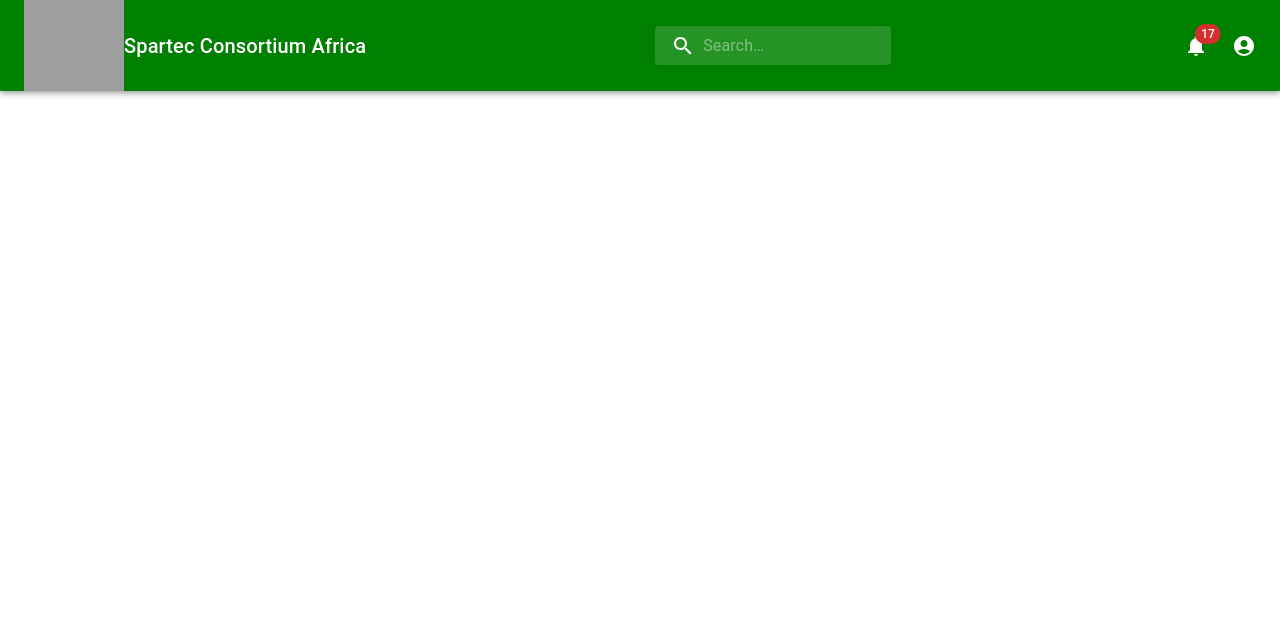
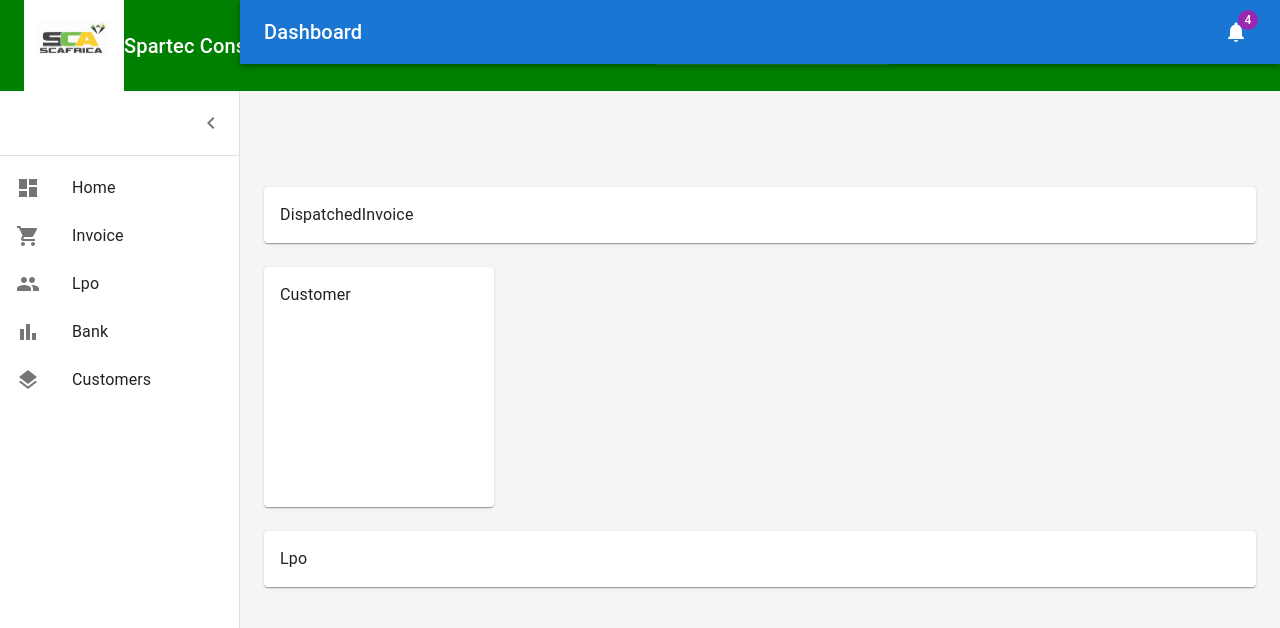
Before and after one commit to dohd/SCA-Track, a React (Create React App) app in the folder scainvoice/: page / in a window 1280 px wide. Shown: the top 628 px of the page. Built offline with nearby package versions, Linux system fonts and the light colour scheme; grey boxes are pictures that could not be loaded.

Commit message:
added sidebar

```diff
--- a/scainvoice/src/App.js
+++ b/scainvoice/src/App.js
@@ -1,10 +1,12 @@
 
 import './App.css';
 import Topbar from "./components/Topbar"
+import Sidebar from "./components/sidebar/Sidebar"
 function App() {
   return (
     <>
     <Topbar/>
+    <Sidebar/>
     </>
   );
 }
--- /dev/null
+++ b/scainvoice/src/components/pages/Customer.jsx
@@ -0,0 +1,7 @@
+import React from 'react'
+
+export default function Customer() {
+  return (
+    <div>Customer</div>
+  )
+}
--- /dev/null
+++ b/scainvoice/src/components/pages/Invoice/DispatchedInvoice.jsx
@@ -0,0 +1,7 @@
+import React from 'react'
+
+export default function DispatchedInvoice() {
+  return (
+    <div>DispatchedInvoice</div>
+  )
+}
--- /dev/null
+++ b/scainvoice/src/components/pages/Lpo.jsx
@@ -0,0 +1,7 @@
+import React from 'react'
+
+export default function Lpo() {
+  return (
+    <div>Lpo</div>
+  )
+}
--- /dev/null
+++ b/scainvoice/src/components/sidebar/ListItems.jsx
@@ -0,0 +1,46 @@
+import * as React from 'react';
+import ListItemButton from '@mui/material/ListItemButton';
+import ListItemIcon from '@mui/material/ListItemIcon';
+import ListItemText from '@mui/material/ListItemText';
+
+import DashboardIcon from '@mui/icons-material/Dashboard';
+import ShoppingCartIcon from '@mui/icons-material/ShoppingCart';
+import PeopleIcon from '@mui/icons-material/People';
+import BarChartIcon from '@mui/icons-material/BarChart';
+import LayersIcon from '@mui/icons-material/Layers';
+
+
+export const mainListItems = (
+  <React.Fragment>
+    <ListItemButton>
+      <ListItemIcon>
+        <DashboardIcon />
+      </ListItemIcon>
+      <ListItemText primary="Home" />
+    </ListItemButton>
+    <ListItemButton>
+      <ListItemIcon>
+        <ShoppingCartIcon />
+      </ListItemIcon>
+      <ListItemText primary="Invoice" />
+    </ListItemButton>
+    <ListItemButton>
+      <ListItemIcon>
+        <PeopleIcon />
+      </ListItemIcon>
+      <ListItemText primary="Lpo" />
+    </ListItemButton>
+    <ListItemButton>
+      <ListItemIcon>
+        <BarChartIcon />
+      </ListItemIcon>
+      <ListItemText primary="Bank" />
+    </ListItemButton>
+    <ListItemButton>
+      <ListItemIcon>
+        <LayersIcon />
+      </ListItemIcon>
+      <ListItemText primary="Customers" />
+    </ListItemButton>
+  </React.Fragment>
+);
--- /dev/null
+++ b/scainvoice/src/components/sidebar/Sidebar.jsx
@@ -0,0 +1,183 @@
+import React from 'react'
+import { styled, createTheme, ThemeProvider } from '@mui/material/styles';
+import Box from '@mui/material/Box'
+import MuiAppBar from '@mui/material/AppBar';
+import CssBaseline from '@mui/material/CssBaseline'
+import Toolbar from '@mui/material/Toolbar';
+import IconButton from '@mui/material/IconButton';
+import Badge from '@mui/material/Badge'
+import NotificationsIcon from "@mui/icons-material/Notifications"
+import DispatchedInvoice from '../pages/Invoice/DispatchedInvoice'
+import Customer from '../pages/Customer'
+import Lpo from '../pages/Lpo'
+import MuiDrawer from '@mui/material/Drawer';
+import Grid from '@mui/material/Grid'
+import Paper from '@mui/material/Paper';
+import HomeIcon from '@mui/icons-material/Home';
+import Typography from '@mui/material/Typography'
+import Container from '@mui/material/Container'
+import ChevronLeftIcon from '@mui/icons-material/ChevronLeft';
+import List from '@mui/material/List';
+import Divider from '@mui/material/Divider';
+import { mainListItems} from './ListItems';
+
+const drawerWidth = 240;
+const AppBar = styled(MuiAppBar, {
+  shouldForwardProp: (prop) => prop !== 'open',
+})(({ theme, open }) => ({
+  zIndex: theme.zIndex.drawer + 1,
+  transition: theme.transitions.create(['width', 'margin'], {
+    easing: theme.transitions.easing.sharp,
+    duration: theme.transitions.duration.leavingScreen,
+  }),
+  ...(open && {
+    marginLeft: drawerWidth,
+    width: `calc(100% - ${drawerWidth}px)`,
+    transition: theme.transitions.create(['width', 'margin'], {
+      easing: theme.transitions.easing.sharp,
+      duration: theme.transitions.duration.enteringScreen,
+    }),
+  }),
+}));
+
+const Drawer = styled(MuiDrawer, { shouldForwardProp: (prop) => prop !== 'open' })(
+  ({ theme, open }) => ({
+    '& .MuiDrawer-paper': {
+      position: 'relative',
+      whiteSpace: 'nowrap',
+      width: drawerWidth,
+      transition: theme.transitions.create('width', {
+        easing: theme.transitions.easing.sharp,
+        duration: theme.transitions.duration.enteringScreen,
+      }),
+      boxSizing: 'border-box',
+      ...(!open && {
+        overflowX: 'hidden',
+        transition: theme.transitions.create('width', {
+          easing: theme.transitions.easing.sharp,
+          duration: theme.transitions.duration.leavingScreen,
+        }),
+        width: theme.spacing(7),
+        [theme.breakpoints.up('sm')]: {
+          width: theme.spacing(9),
+        },
+      }),
+    },
+  }),
+);
+
+// TODO remove, this demo shouldn't need to reset the theme.
+const defaultTheme = createTheme();
+
+export default function Sidebar() {
+  const [open, setOpen] = React.useState(true);
+  const toggleDrawer = () => {
+    setOpen(!open);
+  };
+
+  return (
+    <ThemeProvider theme={defaultTheme}>
+    <Box sx={{ display: 'flex' }}>
+    <CssBaseline />
+    <AppBar position="absolute" open={open}>
+      <Toolbar
+        sx={{
+          pr: '24px', // keep right padding when drawer closed
+        }}
+      >
+        <IconButton
+          edge="start"
+          color="inherit"
+          aria-label="open drawer"
+          onClick={toggleDrawer}
+          sx={{
+            marginRight: '36px',
+            ...(open && { display: 'none' }),
+          }}
+        >
+          <HomeIcon />
+        </IconButton>
+        <Typography
+          component="h1"
+          variant="h6"
+          color="inherit"
+          noWrap
+          sx={{ flexGrow: 1 }}
+        >
+          Dashboard
+        </Typography>
+        <IconButton color="inherit">
+          <Badge badgeContent={4} color="secondary">
+            <NotificationsIcon />
+          </Badge>
+        </IconButton>
+      </Toolbar>
+    </AppBar>
+    <Drawer variant="permanent" open={open}>
+      <Toolbar
+        sx={{
+          display: 'flex',
+          alignItems: 'center',
+          justifyContent: 'flex-end',
+          px: [1],
+        }}
+      >
+        <IconButton onClick={toggleDrawer}>
+          <ChevronLeftIcon />
+        </IconButton>
+      </Toolbar>
+      <Divider />
+      <List component="nav">
+        {mainListItems}
+
+      </List>
+    </Drawer>
+    <Box
+      component="main"
+      sx={{
+        backgroundColor: (theme) =>
+          theme.palette.mode === 'light'
+            ? theme.palette.grey[100]
+            : theme.palette.grey[900],
+        flexGrow: 1,
+        height: '100vh',
+        overflow: 'auto',
+      }}
+    >
+      <Toolbar />
+      <Container maxWidth="lg" sx={{ mt: 4, mb: 4 }}>
+        <Grid container spacing={3}>
+           {/* Dispatched Invoice */}
+           <Grid item xs={12}>
+            <Paper sx={{ p: 2, display: 'flex', flexDirection: 'column' }}>
+              <DispatchedInvoice />
+            </Paper>
+          </Grid>
+          {/* Recent Customers */}
+          <Grid item xs={12} md={4} lg={3}>
+            <Paper
+              sx={{
+                p: 2,
+                display: 'flex',
+                flexDirection: 'column',
+                height: 240,
+              }}
+            >
+              <Customer />
+            </Paper>
+          </Grid>
+          {/* LPO */}
+          <Grid item xs={12}>
+            <Paper sx={{ p: 2, display: 'flex', flexDirection: 'column' }}>
+              <Lpo />
+            </Paper>
+          </Grid>
+        </Grid>
+
+      </Container>
+    </Box>
+  </Box>
+</ThemeProvider>
+
+  )
+}
```
Also changed, not shown: scainvoice/public/scalogo.png (added), scainvoice/src/components/pages/Bank.jsx (added), scainvoice/src/components/pages/Distributors.jsx (added), scainvoice/src/components/pages/Home.jsx (added), scainvoice/src/components/pages/Invoice/CreateInvoice.jsx (added), scainvoice/src/components/pages/Invoice/Invoice.jsx (added), scainvoice/src/components/pages/Invoice/PreviewInvoice.jsx (added).
